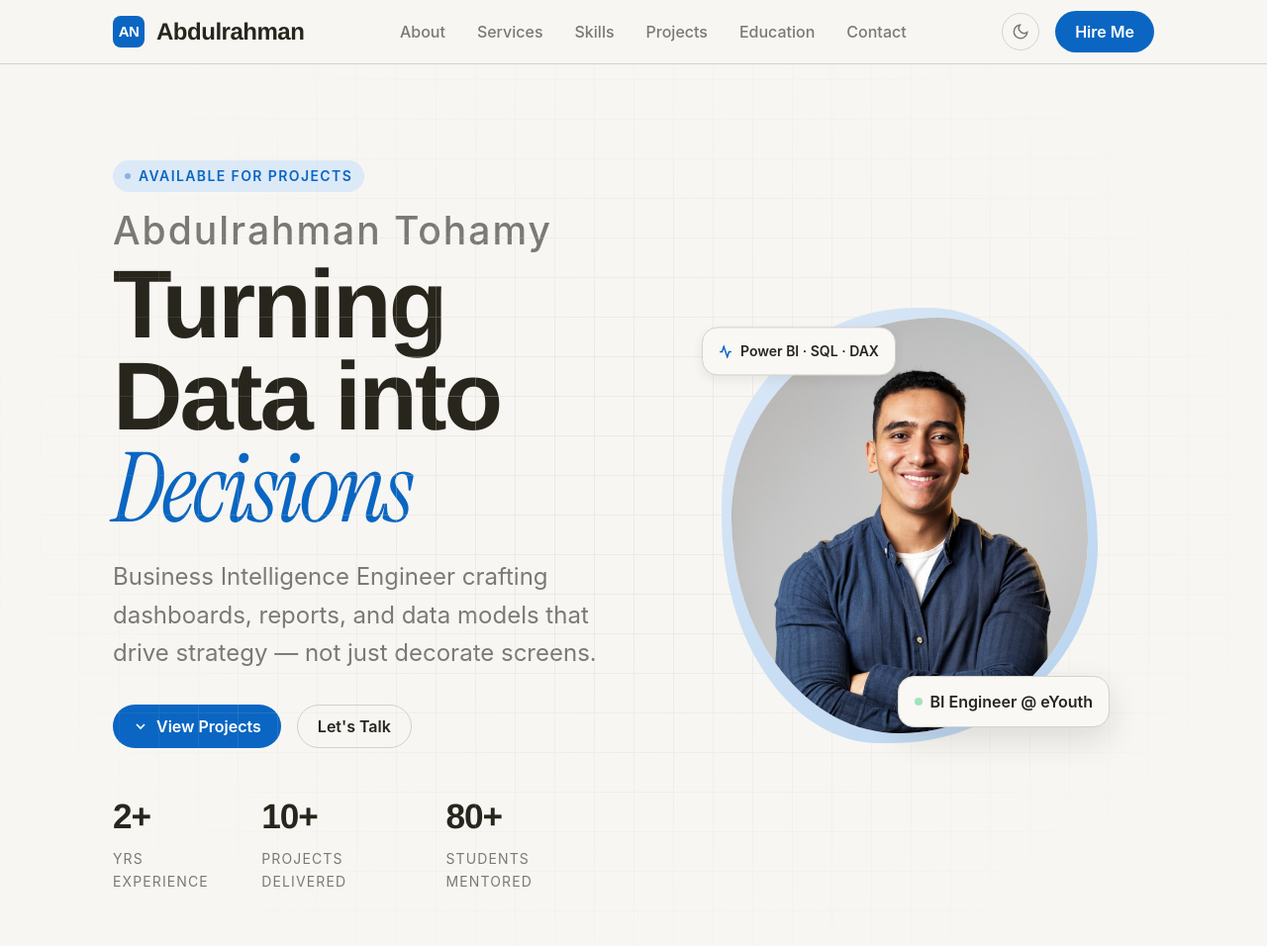
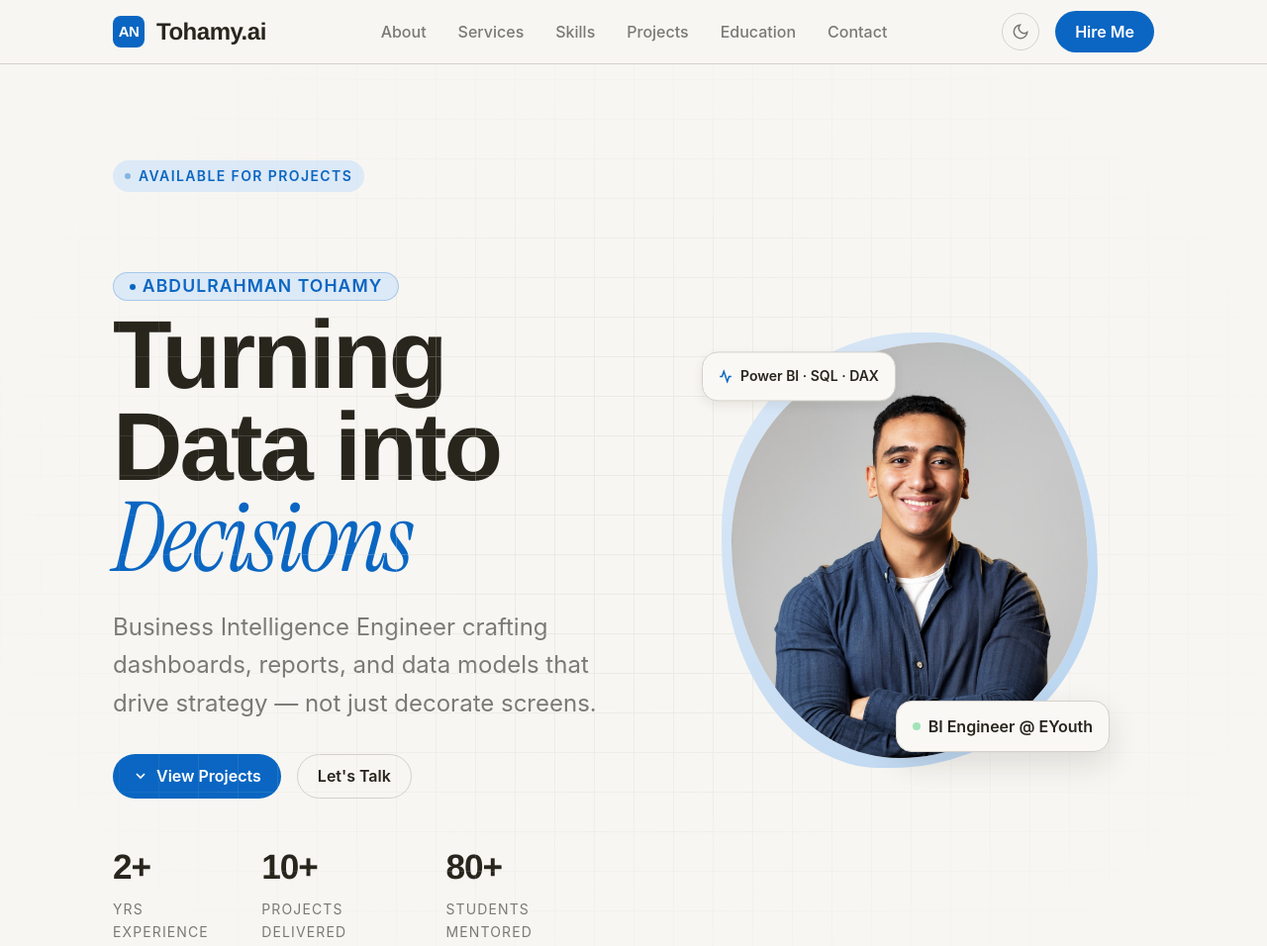
Before and after one commit to T0hamyy/ai, a plain HTML site: page index.html in a window 1280 px wide. Shown: the top 956 px of the page at 99% size. Drawn offline with nearby package versions, Linux system fonts and the light colour scheme; a web font is replaced by a local one.

Commit message:
Update hero section with new name and styling

```diff
--- a/index.html
+++ b/index.html
@@ -86,7 +86,31 @@
       --shadow-sm: 0 1px 3px oklch(0 0 0 / 0.3); --shadow-md: 0 4px 16px oklch(0 0 0 / 0.4);
       --shadow-lg: 0 16px 40px oklch(0 0 0 / 0.5);
     }}
+.hero-name-tag {
+  display: inline-flex;
+  align-items: center;
+  gap: 0.4em;
+  font-family: var(--font-body);
+  font-size: clamp(0.85rem, 1.5vw, 1.1rem);
+  font-weight: 600;
+  color: var(--color-primary);
+  background: var(--color-primary-highlight);
+  border: 1px solid color-mix(in oklch, var(--color-primary) 25%, transparent);
+  letter-spacing: 0.06em;
+  text-transform: uppercase;
+  padding: 0.3em 0.9em;
+  border-radius: var(--radius-full);
+  margin-bottom: 0.5em;
+}
 
+.hero-name-tag::before {
+  content: '';
+  width: 6px;
+  height: 6px;
+  border-radius: 50%;
+  background: var(--color-primary);
+  display: inline-block;
+}
     /* ===== BASE ===== */
     *, *::before, *::after { box-sizing: border-box; margin: 0; padding: 0; }
     html { -webkit-font-smoothing: antialiased; scroll-behavior: smooth; scroll-padding-top: 80px; }
@@ -318,7 +342,7 @@
           <rect width="32" height="32" rx="8" fill="var(--color-primary)"/>
           <text x="50%" y="54%" dominant-baseline="middle" text-anchor="middle" font-family="Cabinet Grotesk, sans-serif" font-weight="800" font-size="15" fill="white">AN</text>
         </svg>
-        Abdulrahman
+        Tohamy.ai
       </a>
       <div class="nav-links">
         <a href="#about">About</a>
@@ -363,9 +387,10 @@
           Turning Data into<br><span class="accent">Decisions</span>
         </h1> -->
         <h1 class="hero-title reveal reveal-delay-1">
-          <span style="font-size:0.4em; font-family:var(--font-body); font-weight:500; color:var(--color-text-muted); letter-spacing:0.05em; display:block; margin-bottom:0.3em;">Abdulrahman Tohamy</span>
-          Turning Data into<br><span class="accent">Decisions</span>
+        <span class="hero-name-tag">Abdulrahman Tohamy</span>
+        Turning Data into<br><span class="accent">Decisions</span>
         </h1>
+
         <p class="hero-subtitle reveal reveal-delay-2">
           Business Intelligence Engineer crafting dashboards, reports, and data models that drive strategy — not just decorate screens.
         </p>
@@ -390,7 +415,7 @@
           </div>
           <div class="hero-avatar-badge">
             <span class="dot"></span>
-            BI Engineer @ eYouth
+            BI Engineer @ EYouth
           </div>
           <div class="floating-card">
             <svg width="14" height="14" viewBox="0 0 24 24" fill="none" stroke="var(--color-primary)" stroke-width="2.5"><polyline points="22 12 18 12 15 21 9 3 6 12 2 12"/></svg>
```
